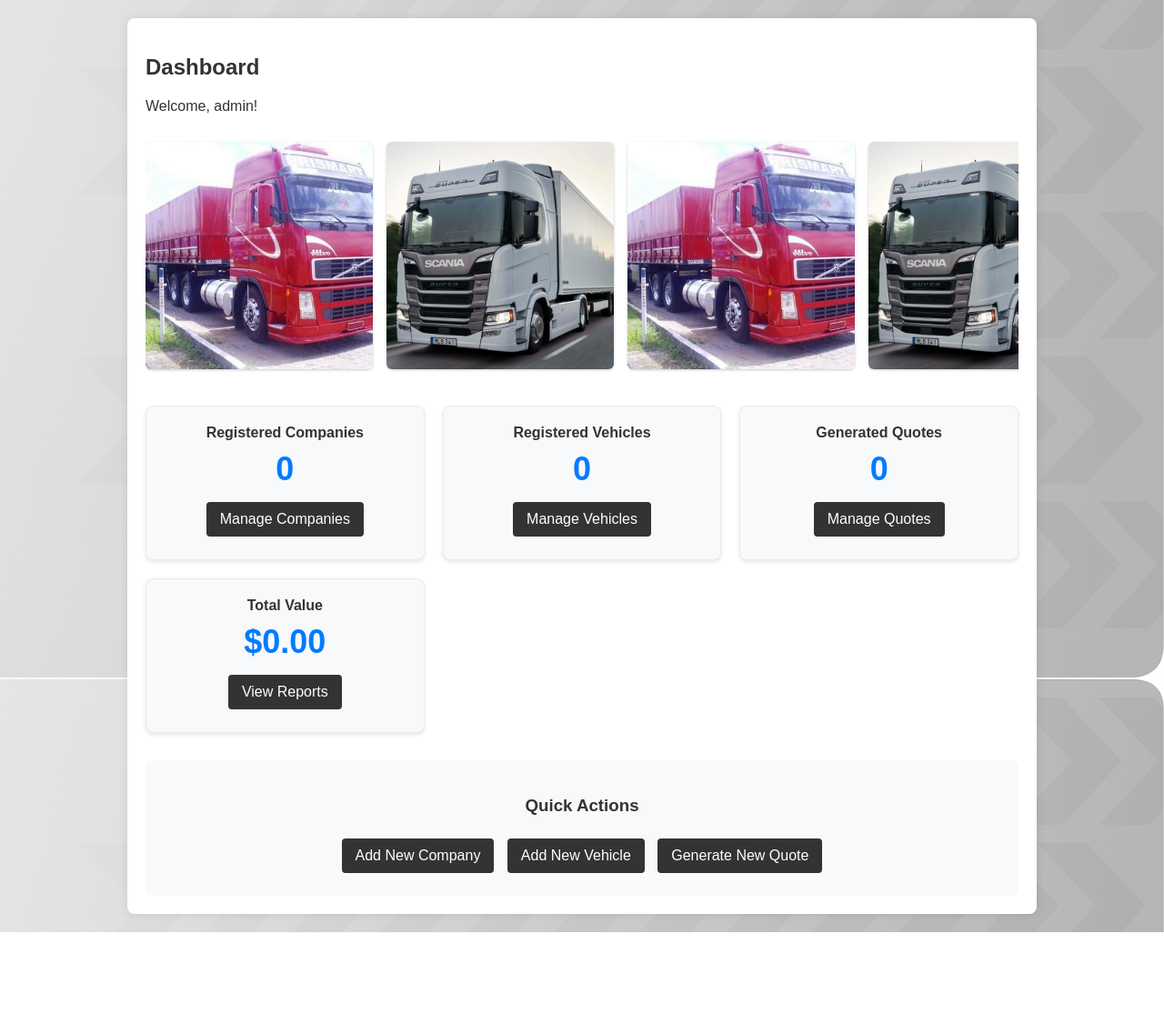
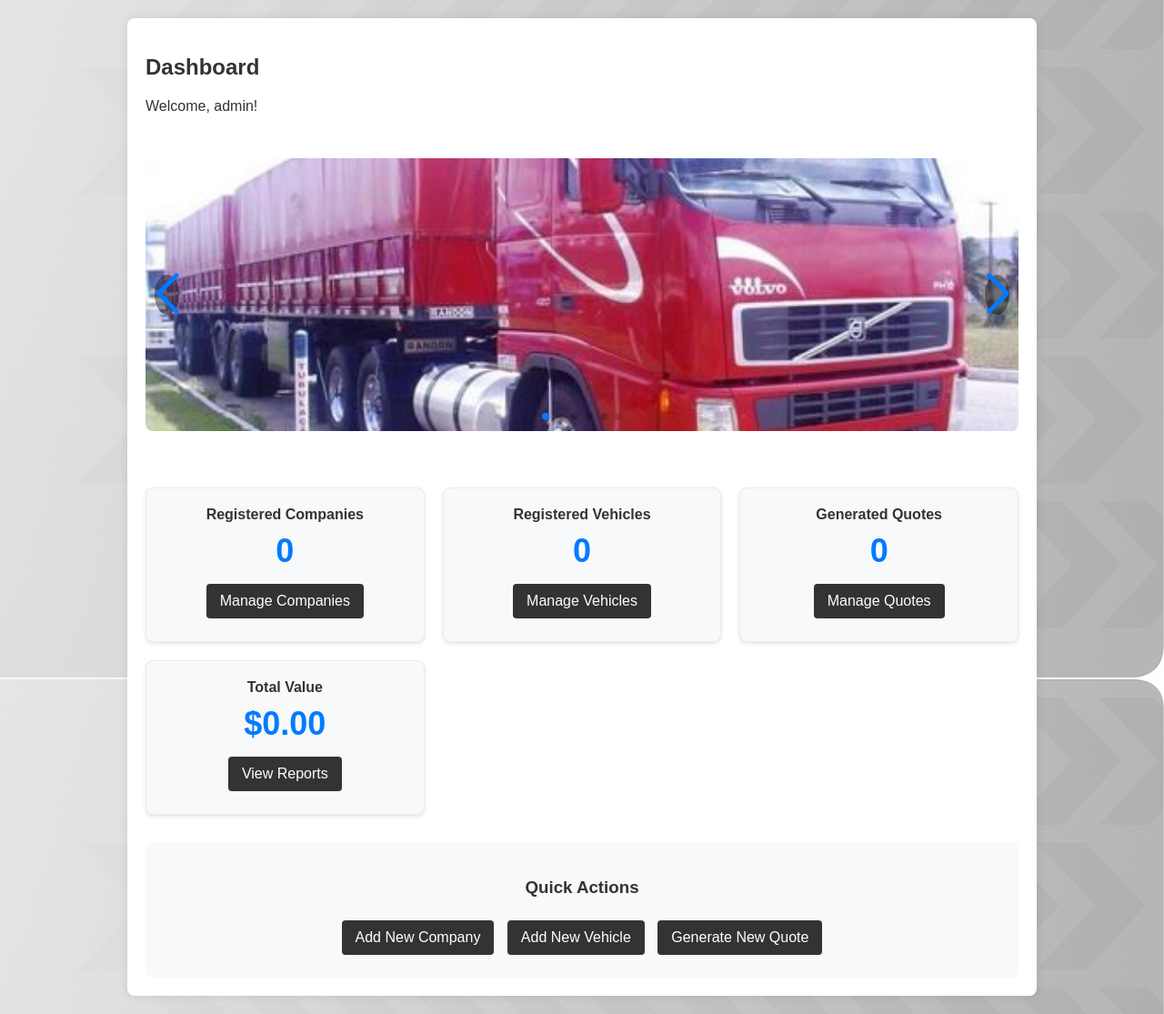
Before and after one commit to GuilhermeFaramiglio/Hackatas, a PHP site: page /dashboard.php in a window 1280 px wide. Shown: the part 107-1222 px from the top of the page at 91% size. Before the commit the page ends 1132 px from the top, so only its background shows below. Run offline with PHP 8.4, Linux system fonts and the light colour scheme; a user stored in the database is signed in; data that the repository does not hold is empty.

Commit message:
feat(dashboard): Refatora carrossel com a biblioteca Swiper.js
Este commit substitui o carrossel anterior, baseado apenas em CSS, por uma implementação robusta e moderna utilizando a biblioteca Swiper.js, visando uma experiência de usuário mais rica e interativa.

As principais alterações incluem:

- **Integração de Biblioteca Externa:**
  - Adicionados os arquivos CSS e JavaScript do Swiper.js via CDN no `dashboard.php` para habilitar a nova funcionalidade.

- **Atualização da Estrutura HTML:**
  - A estrutura do carrossel no `dashboard.php` foi completamente refeita para ser compatível com o Swiper, incluindo containers para os slides, botões de navegação (setas) e paginação (bolinhas).

- **Implementação de JavaScript:**
  - Adicionado um novo script para inicializar o Swiper com funcionalidades avançadas, incluindo:
    - Loop infinito.
    - Autoplay com pausa na interação do usuário.
    - Navegação por setas e paginação clicável.
    - Efeito "Coverflow" para uma transição 3D mais dinâmica.

- **Customização de CSS:**
  - O código CSS antigo e simples do carrossel foi removido do `style.css`.
  - Novos estilos foram adicionados para customizar a aparência do Swiper (setas, paginação, slides), integrando-o visualmente ao design existente da aplicação.

```diff
--- a/css/style.css
+++ b/css/style.css
@@ -322,47 +322,71 @@ input[type="number"] {
     display: block;
 }
 
-/* Container do carrossel */
-.carrossel-container {
+/* --- Estilos para o Carrossel Swiper.js --- */
+
+/* O container que centraliza o carrossel */
+.swiper-container {
     width: 100%;
-    max-width: 1000px;
-    margin: 20px 0;
-    overflow-x: auto;
-    scroll-snap-type: x mandatory;
-    scroll-behavior: smooth;
-    -webkit-overflow-scrolling: touch;
-    padding: 10px 0;
+    padding: 2rem 0;
 }
 
-/* Esconde a barra no Chrome/Safari */
-.carrossel-container::-webkit-scrollbar {
-    display: none;
+/* O componente principal do Swiper */
+.swiper {
+    width: 100%;
+    height: 300px; /* Altura do carrossel */
+    padding: 0 50px; /* Deixa espaço para as setas nas laterais */
 }
 
-/* Slides do carrossel */
-.carrossel {
+/* Estilo de cada slide */
+.swiper-slide {
+    text-align: center;
+    font-size: 18px;
+    background: #fff;
     display: flex;
-    width: max-content;
+    justify-content: center;
+    align-items: center;
+    border-radius: 8px; /* Bordas arredondadas */
+    overflow: hidden; /* Garante que a imagem não saia das bordas */
 }
 
-.slides {
-    display: flex;
-    gap: 15px;
+.swiper-slide img {
+    display: block;
+    width: 100%;
+    height: 100%;
+    object-fit: cover; /* Faz a imagem preencher o slide sem distorcer */
 }
 
-.slide {
-    scroll-snap-align: start;
-    width: 250px;
-    height: 250px;
-    flex-shrink: 0;
+/* Estilização dos botões de navegação (setas) */
+.swiper-button-next,
+.swiper-button-prev {
+    color: #ffffff; /* Cor da seta */
+    background-color: rgba(0, 0, 0, 0.4); /* Fundo semi-transparente */
+    width: 44px;
+    height: 44px;
+    border-radius: 50%; /* Deixa as setas redondas */
+    transition: background-color 0.2s ease;
 }
 
-.slide img {
-    width: 100%;
-    height: 100%;
-    object-fit: cover;
-    border-radius: 6px;
-    box-shadow: 0 1px 3px rgba(0,0,0,0.2);
+.swiper-button-next:hover,
+.swiper-button-prev:hover {
+    background-color: rgba(0, 0, 0, 0.7); /* Fundo mais escuro no hover */
+}
+
+/* Ajusta o tamanho do ícone da seta */
+.swiper-button-next::after,
+.swiper-button-prev::after {
+    font-size: 18px;
+    font-weight: bold;
+}
+
+/* Estilização da paginação (bolinhas) */
+.swiper-pagination-bullet {
+    background: #cccccc; /* Cor das bolinhas inativas */
+    opacity: 1;
+}
+
+.swiper-pagination-bullet-active {
+    background: #333; /* Cor da bolinha ativa (usando o preto do seu tema) */
 }
 
 /* cadastro emp */
--- a/dashboard.php
+++ b/dashboard.php
@@ -44,6 +44,7 @@ $stats['valor_total'] = mysqli_fetch_array($result)['total'] ?? 0;
     <meta name="viewport" content="width=device-width, initial-scale=1.0">
     <title><?php echo $labels['dashboard']; ?> - MENA Freight Hub</title>
     <link rel="stylesheet" href="css/style.css">
+    <link rel="stylesheet" href="https://cdn.jsdelivr.net/npm/swiper@11/swiper-bundle.min.css" />
 </head>
 <body style="background-size: cover; background-attachment: fixed; background-image: url('img/marcasp.png');">
     <header>
@@ -70,30 +71,23 @@ $stats['valor_total'] = mysqli_fetch_array($result)['total'] ?? 0;
         <h2><?php echo $labels["dashboard"]; ?></h2>
         <p><?php echo $labels["welcome_user"]; ?>, <?php echo htmlspecialchars($nomeusuario); ?>!</p>
 
-        <div class="carrossel-container">
-            <div class="carrossel">
-                <div class="slides">
-                    <div class="slide">
-                        <img src="img/volvo.jpg" height="250px" width="250px" alt="Caminhão">
-                    </div>
-                    <div class="slide">
-                        <img src="img/scania.jpg" height="250px" width="250px" alt="Caminhão">
-                    </div>
-                    <div class="slide">
-                        <img src="img/volvo.jpg" height="250px" width="250px" alt="Caminhão">
-                    </div>
-                    <div class="slide">
-                        <img src="img/scania.jpg" height="250px" width="250px" alt="Caminhão">
-                    </div>
-                    <div class="slide">
-                        <img src="img/volvo.jpg" height="250px" width="250px" alt="Caminhão">
-                    </div>
-                    <div class="slide">
-                        <img src="img/scania.jpg" height="250px" width="250px" alt="Caminhão">
-                    </div>
-                </div>
-            </div>
+        <div class="swiper-container">
+    <div class="swiper">
+        <div class="swiper-wrapper">
+            <div class="swiper-slide"><img src="img/volvo.jpg" alt="Caminhão Volvo"></div>
+            <div class="swiper-slide"><img src="img/scania.jpg" alt="Caminhão Scania"></div>
+            <div class="swiper-slide"><img src="img/volvo.jpg" alt="Caminhão Volvo"></div>
+            <div class="swiper-slide"><img src="img/scania.jpg" alt="Caminhão Scania"></div>
+            <div class="swiper-slide"><img src="img/volvo.jpg" alt="Caminhão Volvo"></div>
+            <div class="swiper-slide"><img src="img/scania.jpg" alt="Caminhão Scania"></div>
         </div>
+
+        <div class="swiper-pagination"></div>
+
+        <div class="swiper-button-prev"></div>
+        <div class="swiper-button-next"></div>
+    </div>
+</div>
 
         <div class="stats-grid">
             <div class="stat-card">
@@ -128,6 +122,44 @@ $stats['valor_total'] = mysqli_fetch_array($result)['total'] ?? 0;
             <a href="#" class="button"><?php echo $labels["add_new_quote"]; ?></a>
         </div>
     </main>
+    <script src="https://cdn.jsdelivr.net/npm/swiper@11/swiper-bundle.min.js"></script>
     <script src="js/language.js"></script>
+    <script>
+  const swiper = new Swiper('.swiper', {
+    // Ativa o modo de loop infinito
+    loop: true,
+
+    // Define o autoplay
+    autoplay: {
+      delay: 3500, // Tempo em milissegundos (3.5 segundos)
+      disableOnInteraction: false, // Não para o autoplay após interação do usuário
+    },
+
+    // Ativa a paginação (bolinhas)
+    pagination: {
+      el: '.swiper-pagination',
+      clickable: true, // Permite clicar nas bolinhas para navegar
+    },
+
+    // Ativa os botões de navegação (setas)
+    navigation: {
+      nextEl: '.swiper-button-next',
+      prevEl: '.swiper-button-prev',
+    },
+
+    // Efeitos e espaçamento (opcional, mas recomendado)
+    effect: 'coverflow', // Efeito 3D
+    grabCursor: true,
+    centeredSlides: true,
+    slidesPerView: 'auto',
+    coverflowEffect: {
+      rotate: 50,
+      stretch: 0,
+      depth: 100,
+      modifier: 1,
+      slideShadows: true,
+    },
+  });
+</script>
 </body>
 </html>
```
